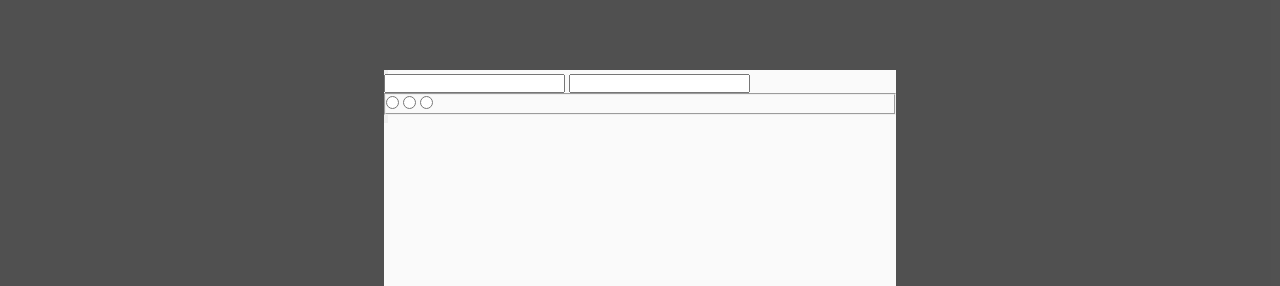
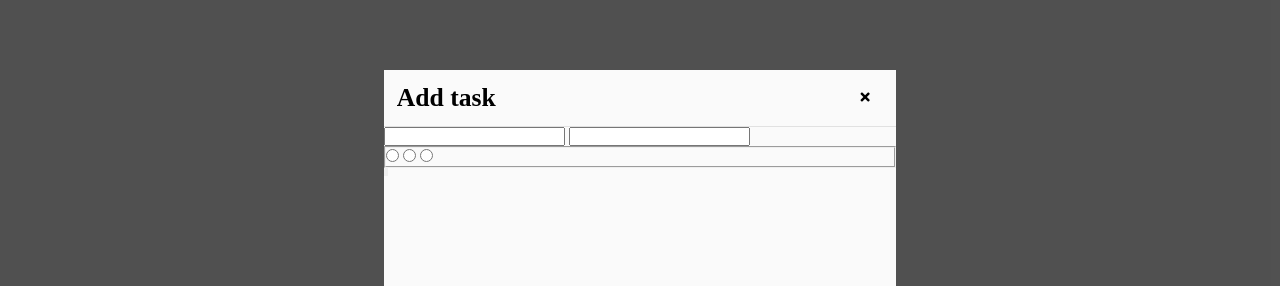
Before and after one commit to IharTsykala/Dev-Incubator__task-tracker, a website: page index.html in a window 1280 px wide. Shown: the part 138-424 px from the top of the page. Drawn offline with Linux system fonts and the light colour scheme.

Commit message:
feat: add feader in modal

```diff
--- a/index.html
+++ b/index.html
@@ -4,6 +4,12 @@
     <meta name="viewport" content="width=device-width, initial-scale=1.0" />
     <meta http-equiv="X-UA-Compatible" content="ie=edge" />
     <link rel="stylesheet" href="style.css" />
+    <link
+      rel="stylesheet"
+      href="https://use.fontawesome.com/releases/v5.8.1/css/all.css"
+      integrity="sha384-50oBUHEmvpQ+1lW4y57PTFmhCaXp0ML5d60M1M7uH2+nqUivzIebhndOJK28anvf"
+      crossorigin="anonymous"
+    />
     <title>Dev-Incubator__task-tracker</title>
   </head>
   <body>
@@ -11,8 +17,10 @@
       <div class="modal-window">
         <div class="add-task">
           <div class="add-task__header">
-            <h5 class="add-task__h5"></h5>
-            <button class="add-task__button"></button>
+            <h5 class="add-task__h5">Add task</h5>
+            <button class="add-task__button">
+              <i class="fas fa-times"></i>
+            </button>
           </div>
           <div class="add_task__body">
             <form action="submit" class="add-task__form">
--- a/style.scss
+++ b/style.scss
@@ -95,5 +95,22 @@ $middlePadding: 2vw;
     background-color: $backgroundLight;
     justify-self: center;
     align-self: center;
+    .add-task__header {
+      display: grid;
+      grid-template-columns: repeat(2, 1fr);
+      padding: $smallPadding $smallPadding;
+      border-bottom: 1px solid $colorLight;
+      .add-task__h5 {
+        font-size: $fsToDoHeader;
+      }
+      .add-task__button {
+        height: 100%;
+        width: 15%;
+        border: 0;
+        background-color: $backgroundLight;
+        cursor: pointer;
+        justify-self: end;
+      }
+    }
   }
 }
```
Also changed, not shown: style.css, 1 other file.
